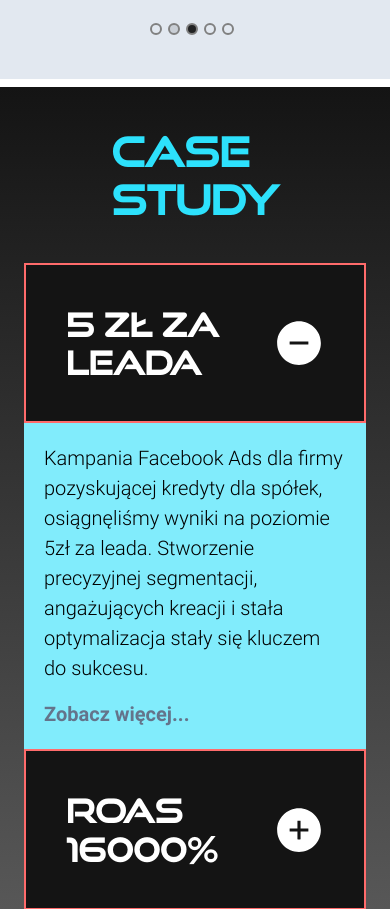
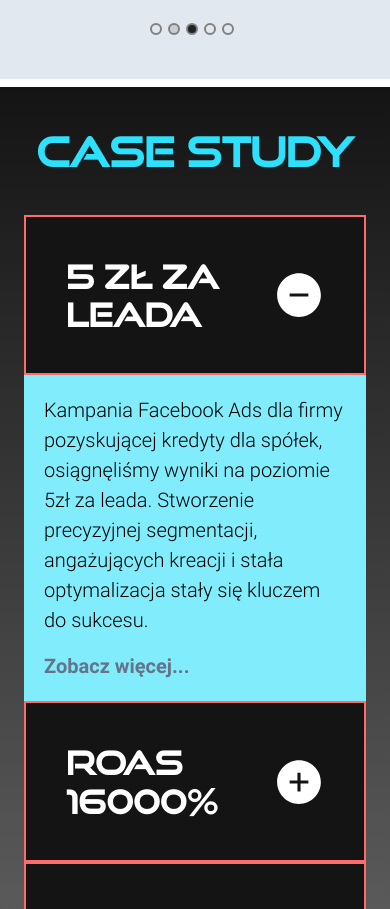
Before and after one commit to MateuszKuruc/marketing-portfolio, a Next.js app in the folder marketing-portfolio/: page / in a window 390 px wide. Shown: the part 1280-2189 px from the top of the page. Built offline with nearby package versions, Linux system fonts and the light colour scheme.

Commit message:
improve styling of portfolio component for mobile

```diff
--- a/marketing-portfolio/src/components/Portfolio.tsx
+++ b/marketing-portfolio/src/components/Portfolio.tsx
@@ -20,14 +20,10 @@ const Portfolio = () => {
       id="portfolio"
       className=" border-t-4 border-white max-container padding-container bg-gradient-to-t from-gray-30 to-gray-90 py-10 lg:py-20 md:gap-28"
     >
-      <header className="mb-10 padding container max-container flex flex-col items-center px-24">
+      <header className="mb-10 padding container max-container flex flex-col items-center">
         <h1 className="font-header bold-40 lg:bold-52 text-blue-50">
           Case study
         </h1>
-        {/* <p className="regular-24 text-white mt-6">
-          Sprawdz jak poprawilem marketingowe wskazniki u moich klientow i
-          wynioslem ich marketing na jakis kosmiczny poziom ze hej
-        </p> */}
       </header>
       <div className="max-container md:padding-container">
         {ACCORDION_DATA.map((data, index) => {
```
